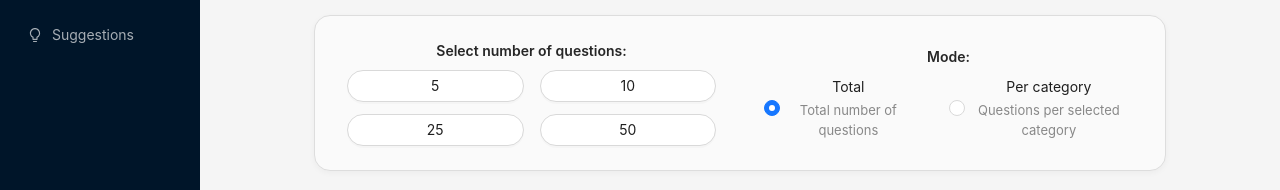
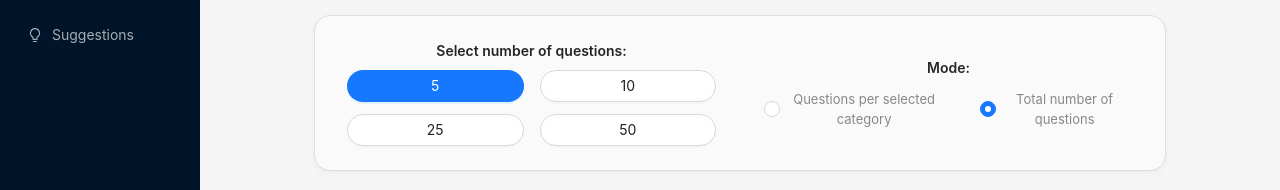
Before and after one commit to zjohnsilver/japanese-quiz, a Next.js app: page / in a window 1280 px wide. Shown: the part 141-331 px from the top of the page. Built offline with nearby package versions, Linux system fonts and the light colour scheme.

Commit message:
✨ feat: position of score and progress

```diff
--- a/src/components/QuestionSetupOptions/QuestionSetupOptions.tsx
+++ b/src/components/QuestionSetupOptions/QuestionSetupOptions.tsx
@@ -1,8 +1,7 @@
 import { Button, Radio, RadioChangeEvent, Typography } from 'antd';
 import styles from './styles.module.css';
 import { ModeEnum } from '@/src/enums/questions';
-
-const QUESTION_OPTIONS = [5, 10, 25, 50];
+import { QUESTION_OPTIONS } from './constants';
 
 interface Props {
   selectedCount: number;
@@ -50,13 +49,11 @@ export default function QuestionSetupOptions({
           onChange={handleModeChange}
           className={styles.radioGroup}
         >
-          <Radio value={ModeEnum.TOTAL}>
-            Total
-            <div className={styles.radioDescription}>Total number of questions</div>
+          <Radio value={ModeEnum.PER_CATEGORY} className={styles.radioDescription}>
+            Questions per selected category
           </Radio>
-          <Radio value={ModeEnum.PER_CATEGORY}>
-            Per category
-            <div className={styles.radioDescription}>Questions per selected category</div>
+          <Radio value={ModeEnum.TOTAL} className={styles.radioDescription}>
+            Total number of questions
           </Radio>
         </Radio.Group>
       </div>
--- /dev/null
+++ b/src/components/QuestionSetupOptions/constants.ts
@@ -0,0 +1 @@
+export const QUESTION_OPTIONS = [5, 10, 25, 50];
--- a/src/components/QuestionTitle.tsx
+++ b/src/components/QuestionTitle.tsx
@@ -3,10 +3,9 @@ const { Title } = Typography;
 
 interface QuestionTitleProps {
   index: number;
-  total: number;
   text: string;
 }
 
-export default function QuestionTitle({ index, total, text }: QuestionTitleProps) {
-  return <Title level={4}>{index + 1}. {text} ({index + 1}/{total})</Title>;
+export default function QuestionTitle({ index, text }: QuestionTitleProps) {
+  return <Title level={4}>{index + 1}. {text}</Title>;
 }
--- a/src/components/Quiz.tsx
+++ b/src/components/Quiz.tsx
@@ -57,12 +57,21 @@ export default function Quiz({ selectedCategories }: { selectedCategories: QuizC
         style={{ marginBottom: 16, backgroundColor: '#fafafa' }}
         bordered={false}
       >
-        <Space align="start" wrap>
-          <Typography.Text strong style={{ fontSize: 16 }}>
+        <Space align="center" wrap>
+          <Typography.Text strong style={{ fontSize: 20 }}>
             Categories:
           </Typography.Text>
           {selectedCategories.map((category) => (
-            <Tag key={category} color={categoryColors[category] || 'default'}>
+            <Tag
+              key={category}
+              color={categoryColors[category] || 'default'}
+              style={{
+                fontSize: 16,
+                borderRadius: 6,
+                fontWeight: 500,
+                padding: '4px 10px',
+              }}
+            >
               {quizCategoryLabels[category] || category}
             </Tag>
           ))}
@@ -75,7 +84,6 @@ export default function Quiz({ selectedCategories }: { selectedCategories: QuizC
         total={total}
         question={question}
         selected={selected}
-        isCorrect={isCorrect}
         wasAnswered={wasAnswered}
         isLast={isLast}
         handleAnswer={handleAnswer}
--- a/src/components/QuizCard.tsx
+++ b/src/components/QuizCard.tsx
@@ -1,6 +1,5 @@
 import React from 'react';
 import { Card, Space, Typography } from 'antd';
-import ScoreCounter from '@/src/components/ScoreCounter';
 import QuestionTitle from '@/src/components/QuestionTitle';
 import AnswerButton from '@/src/components/AnswerButton';
 import NextButton from '@/src/components/NextButton';
@@ -16,7 +15,6 @@ type QuizCardProps = {
     correctAnswer: string;
   };
   selected: string | null;
-  isCorrect: boolean;
   wasAnswered: boolean;
   isLast: boolean;
   handleAnswer: (option: string) => void;
@@ -30,16 +28,24 @@ const QuizCard: React.FC<QuizCardProps> = ({
   total,
   question,
   selected,
-  isCorrect,
   wasAnswered,
   isLast,
   handleAnswer,
   handleNext,
   handleRestart,
 }) => (
-  <Card title="Japanese Quiz" style={{ maxWidth: 400, margin: 'auto' }}>
-    <ScoreCounter score={score} />
-    <QuestionTitle index={index} total={total} text={question.question} />
+  <Card
+    title={
+      <div style={{ display: 'flex', justifyContent: 'space-between', alignItems: 'center' }}>
+        <span style={{ fontSize: 20, fontWeight: 'bold', color: '#1677ff' }}>Score: {score}</span>
+        <span style={{ fontSize: 20, color: '#555' }}>
+          {index + 1} / {total}
+        </span>
+      </div>
+    }
+    style={{ maxWidth: 400, margin: 'auto' }}
+  >
+    <QuestionTitle index={index} text={question.question} />
     <Space direction="vertical" size="middle" style={{ width: '100%' }}>
       {question.options.map((opt) => (
         <AnswerButton
--- a/src/components/SetupQuiz/SetupQuiz.tsx
+++ b/src/components/SetupQuiz/SetupQuiz.tsx
@@ -6,6 +6,7 @@ import styles from './styles.module.css';
 import QuestionSetupOptions from '@/src/components/QuestionSetupOptions';
 import { ModeEnum } from '@/src/enums/questions';
 import CategoryCard from '@/src/components/CategoryCard';
+import { QUESTION_OPTIONS } from '../QuestionSetupOptions/constants';
 
 export default function SetupQuiz(
   { onStart, questionsCount, setQuestionsCount, countMode, setCountMode }:
@@ -31,6 +32,8 @@ export default function SetupQuiz(
   const handleStartClick = () => {
     onStart(localSelected);
   };
+
+  setQuestionsCount(QUESTION_OPTIONS[0])
 
   return (
     <div className={styles.setupContainer}>
--- a/src/data/questions/colors.ts
+++ b/src/data/questions/colors.ts
@@ -750,7 +750,7 @@ const colors: Question[] = [
     "colorOptions": false
   },
   {
-    "question": "What is the color of a traffic light (go)?",
+    "question": "What color represents 'go' on a traffic light?",
     "options": [
       "midori",
       "shiro",
```
